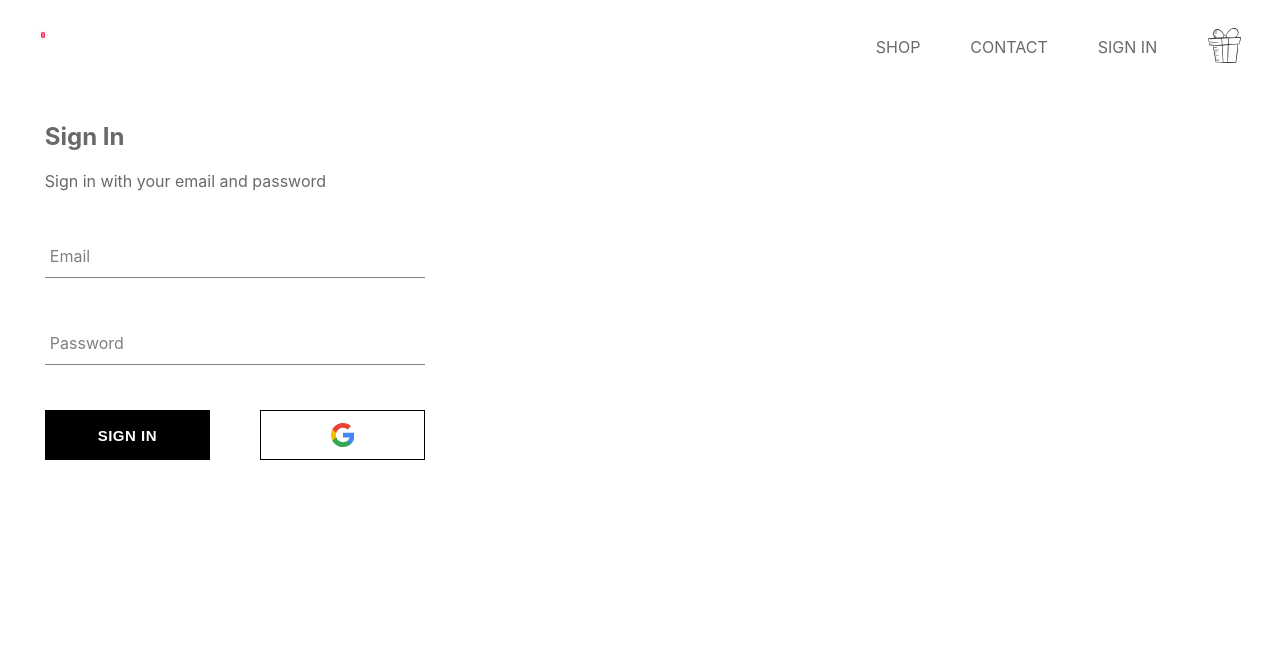
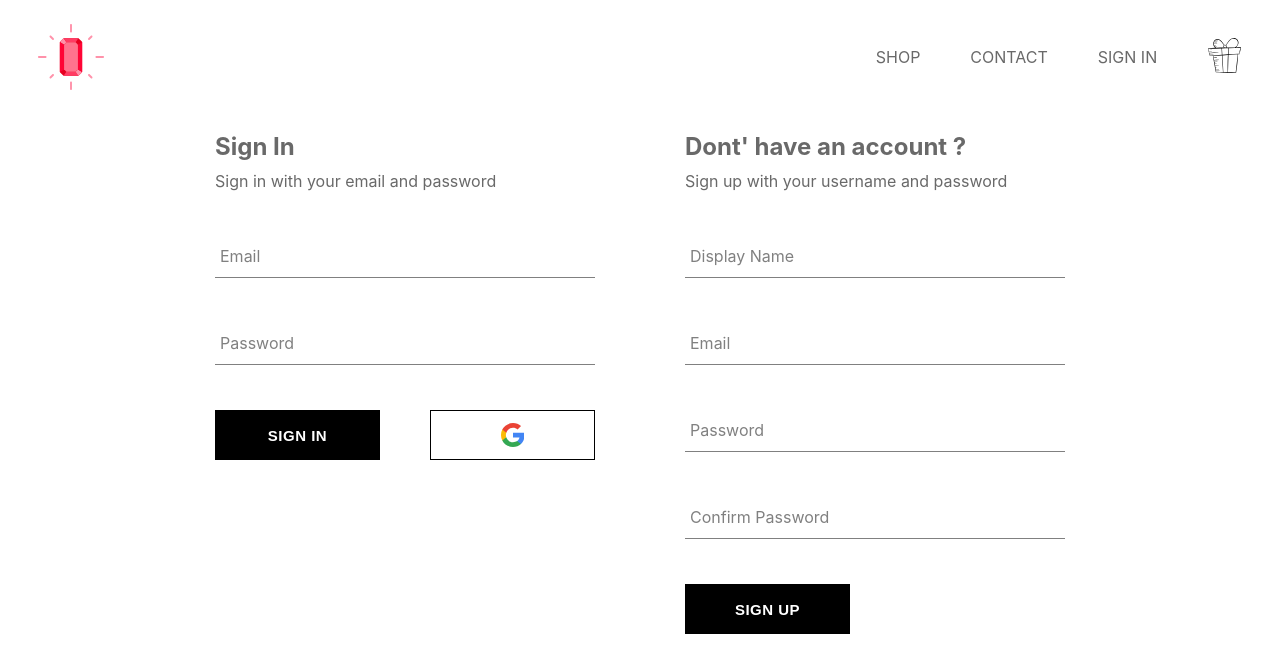
Before and after one commit to hanut/glitter, a React (Create React App) app: page /sign-in in a window 1280 px wide. Shown: the top 672 px of the page. Built offline with nearby package versions, Linux system fonts and the light colour scheme; no server answers.

Commit message:
Added signup and firestore functionality

```diff
--- a/src/App.js
+++ b/src/App.js
@@ -5,7 +5,7 @@ import ShopPage from "./pages/shop/shop.page";
 import AuthPage from "./pages/auth/auth.page";
 import * as NotFoundImage from "./images/404.jpg";
 import Header from "./components/header/header.component.jsx";
-import { auth } from "./firebase/firebase.utils";
+import { auth, createUserProfile } from "./firebase/firebase.utils";
 
 import "./App.scss";
 
@@ -36,8 +36,19 @@ class App extends React.Component {
   unsubscribeFromAuth = null;
 
   componentDidMount() {
-    this.unsubscribeFromAuth = auth.onAuthStateChanged(user => {
-      this.setState({ currentUser: user });
+    this.unsubscribeFromAuth = auth.onAuthStateChanged(async userAuth => {
+      if (userAuth) {
+        const userRef = await createUserProfile(userAuth);
+        userRef.onSnapshot(snap => {
+          this.setState({
+            currentUser: {
+              id: snap.id,
+              ...snap.data()
+            }
+          });
+        });
+      }
+      this.setState({ currentUser: userAuth });
     });
   }
 
--- a/src/components/header/style.scss
+++ b/src/components/header/style.scss
@@ -1,5 +1,5 @@
 .header {
-  height: 70px;
+  height: 90px;
   width: 100%;
   display: flex;
   justify-content: space-between;
@@ -8,9 +8,13 @@
 
   .logo-container {
     height: 100%;
-    width: 60px;
-    padding: 0px 25px;
+    width: auto;
+    margin: 0px 25px;
     background: inherit;
+
+    .logo {
+      height: 100%;
+    }
   }
 
   .options {
--- a/src/components/sign-in/sign-in.component.jsx
+++ b/src/components/sign-in/sign-in.component.jsx
@@ -28,7 +28,7 @@ class SignIn extends React.Component {
   render() {
     return (
       <div className="sign-in">
-        <h2>Sign In</h2>
+        <h2 className="title">Sign In</h2>
         <span>Sign in with your email and password</span>
 
         <form onSubmit={this.handleSubmit}>
--- /dev/null
+++ b/src/components/sign-up/sign-up.component.jsx
@@ -0,0 +1,104 @@
+import React from "react";
+import FormInput from "../../components/form-input/form-input.component";
+import CustomButton from "../../components/custom-button/custom-button.component";
+import { auth, createUserProfile } from "../../firebase/firebase.utils";
+
+import "./style.scss";
+
+class SignUp extends React.Component {
+  constructor(props) {
+    super(props);
+    this.state = {
+      displayName: "",
+      email: "",
+      password: "",
+      confirmPassword: ""
+    };
+  }
+
+  handleSubmit = async event => {
+    event.preventDefault();
+    const { email, displayName, password, confirmPassword } = this.state;
+    if (password !== confirmPassword) {
+      alert("Your passwords don't match");
+      return;
+    }
+
+    if (displayName.trim() === "") {
+      alert("Display name cannot be blank");
+      return;
+    }
+
+    try {
+      const { user } = await auth.createUserWithEmailAndPassword(
+        email,
+        password
+      );
+      let userRef = await createUserProfile({ displayName, ...user });
+      userRef.onSnapshot(snap => {
+        this.setState({
+          currentUser: {
+            id: snap.id,
+            ...snap.data()
+          }
+        });
+      });
+    } catch (error) {
+      console.log(error);
+    }
+  };
+
+  handleChange = event => {
+    const { name, value } = event.target;
+    this.setState({ [name]: value });
+  };
+
+  render() {
+    return (
+      <div className="sign-up">
+        <h2 className="title">Dont' have an account ?</h2>
+        <span>Sign up with your username and password</span>
+
+        <form onSubmit={this.handleSubmit}>
+          <FormInput
+            type="text"
+            name="displayName"
+            value={this.state.displayName}
+            required
+            handleChange={this.handleChange}
+            label="Display Name"
+          />
+          <FormInput
+            type="email"
+            name="email"
+            value={this.state.email}
+            required
+            handleChange={this.handleChange}
+            label="Email"
+          />
+          <FormInput
+            type="password"
+            name="password"
+            value={this.state.password}
+            required
+            handleChange={this.handleChange}
+            label="Password"
+          />
+          <FormInput
+            type="password"
+            name="confirmPassword"
+            value={this.state.confirmPassword}
+            required
+            handleChange={this.handleChange}
+            label="Confirm Password"
+          />
+          <div className="buttons">
+            <CustomButton type="submit">Sign Up</CustomButton>
+          </div>
+        </form>
+      </div>
+    );
+  }
+}
+
+export default SignUp;
--- /dev/null
+++ b/src/components/sign-up/style.scss
@@ -0,0 +1,14 @@
+.sign-up {
+  width: 380px;
+  display: flex;
+  flex-direction: column;
+
+  .title{
+    margin: 10px 0;
+  }
+
+  .buttons {
+    display: flex;
+    justify-content: space-between;
+  }
+}
--- a/src/firebase/firebase.utils.js
+++ b/src/firebase/firebase.utils.js
@@ -15,11 +15,36 @@ const config = {
 
 firebase.initializeApp(config);
 
+const provider = new firebase.auth.GoogleAuthProvider();
+provider.setCustomParameters({ prompt: "select_account" });
+
 export const auth = firebase.auth();
 export const firestore = firebase.firestore();
 
-const provider = new firebase.auth.GoogleAuthProvider();
-provider.setCustomParameters({ prompt: "select_account" });
 export const signInWithGoogle = () => auth.signInWithPopup(provider);
 
+export const createUserProfile = async (userAuth, ...otherData) => {
+  if (!userAuth) return;
+  const userRef = await firestore.doc(`users/${userAuth.uid}`);
+  const snap = await userRef.get();
+
+  if (!snap.exists) {
+    let { displayName, email } = userAuth;
+    let createdAt = new Date();
+
+    try {
+      await userRef.set({
+        id: userAuth.uid,
+        displayName,
+        email,
+        createdAt,
+        ...otherData
+      });
+    } catch (error) {
+      console.log("Error creating new user: ", error.message);
+    }
+  }
+  return userRef;
+};
+
 export default firebase;
--- a/src/pages/auth/auth.page.jsx
+++ b/src/pages/auth/auth.page.jsx
@@ -1,5 +1,6 @@
 import React from 'react';
 import SignIn from '../../components/sign-in/sign-in.component';
+import SignUp from '../../components/sign-up/sign-up.component';
 
 import './style.scss';
 
@@ -7,6 +8,7 @@ const AuthPage = () => (
 
     <div className="sign-in-and-sign-up">
         <SignIn/>
+        <SignUp/>
     </div>
 
 )
--- a/src/pages/auth/style.scss
+++ b/src/pages/auth/style.scss
@@ -1,5 +1,7 @@
 .sign-in-and-sign-up {
-
-    margin: 2rem;
+    margin: 2rem auto;
+    width: 850px;
+    display: flex;
+    justify-content: space-between;
 
 }
```
